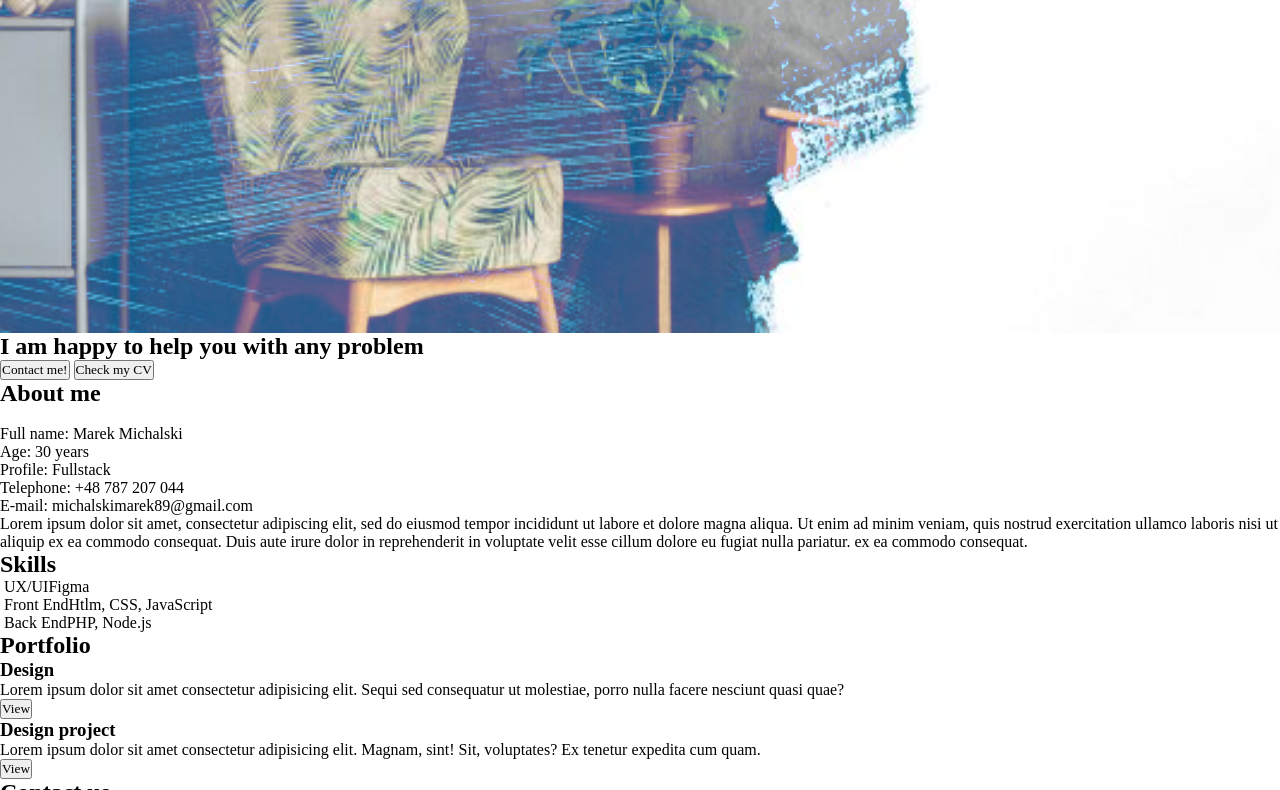
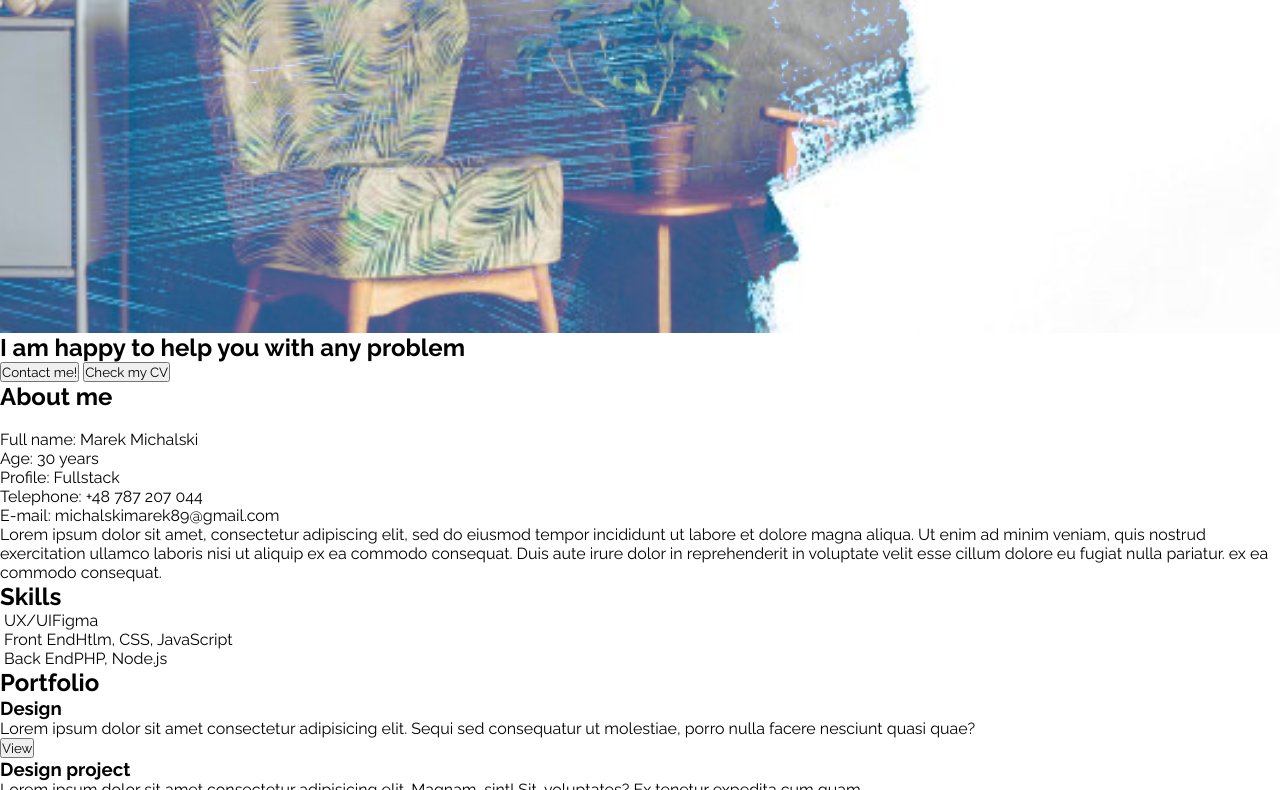
Before and after one commit to MichalskiMarek/coderscamp-portfolio-page, a website: page index.html in a window 1280 px wide. Shown: the part 363-1153 px from the top of the page. Drawn offline with Linux system fonts and the light colour scheme.

Commit message:
add Raleway font

```diff
--- a/index.html
+++ b/index.html
@@ -5,6 +5,7 @@
   <meta charset="UTF-8" />
   <meta name="viewport" content="width=device-width, initial-scale=1.0" />
   <meta http-equiv="X-UA-Compatible" content="ie=edge" />
+  <link href="https://fonts.googleapis.com/css?family=Raleway:400,700&display=swap&subset=latin-ext" rel="stylesheet">
   <link rel="stylesheet" href="css/styles.css" />
   <title>Portfolio</title>
 </head>
```
